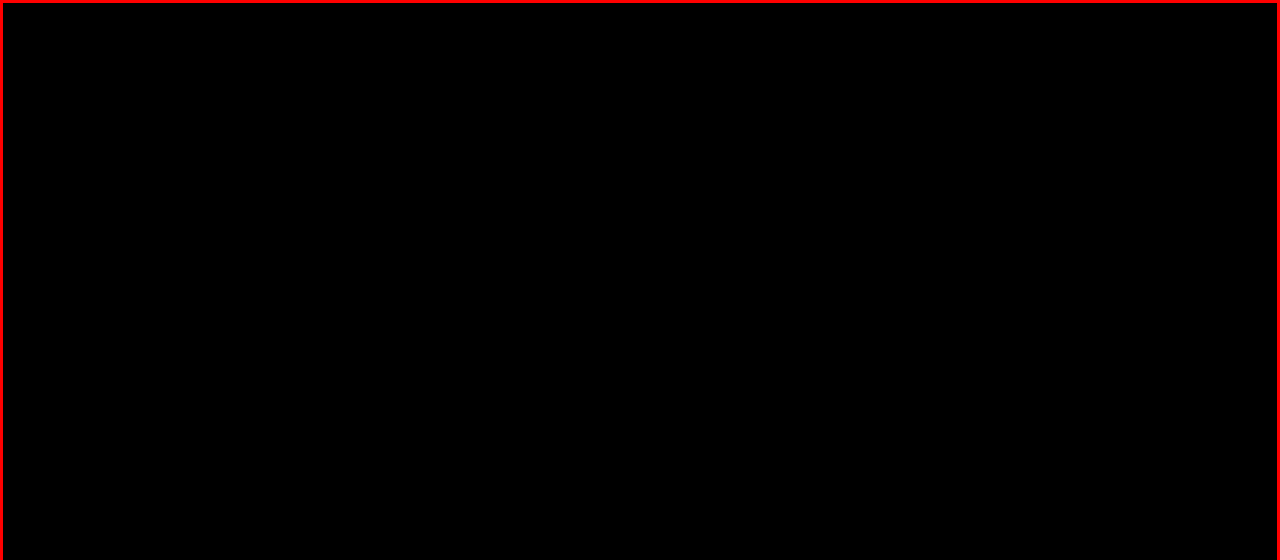
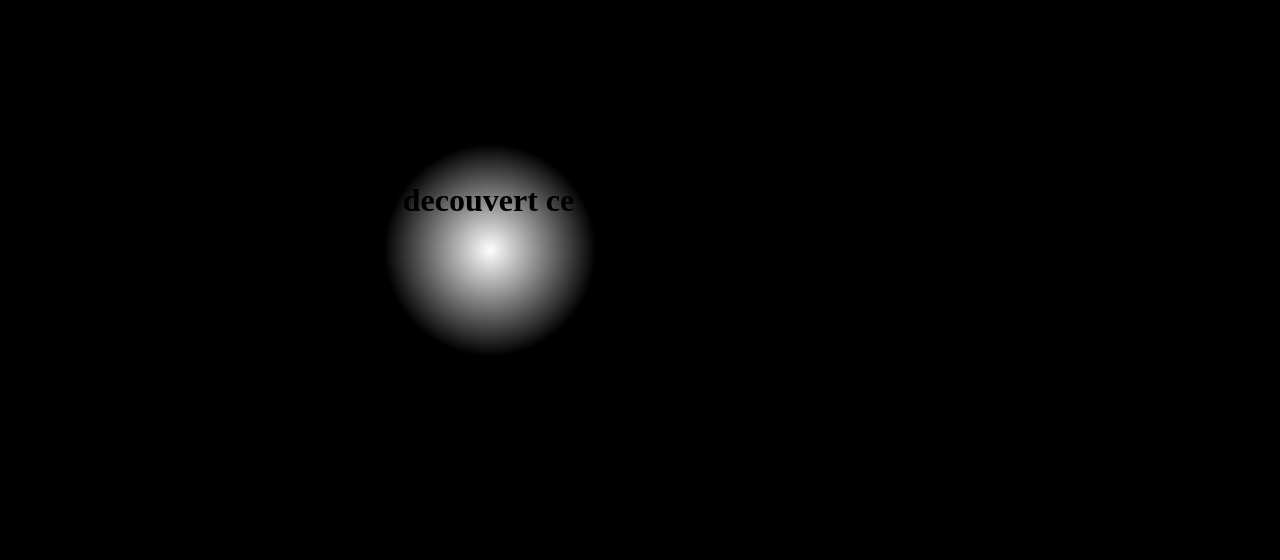
Before and after one commit to Benwa-gnthr/HoverPhare, a plain HTML site: page index.html in a window 1280 px wide. Shown: the top 560 px of the page. Drawn offline with Linux system fonts and the light colour scheme.

Commit message:
Création d'un effet de lampe sur cette page
ajouts prévu: un changement de couleur au clique de l'utilisateur

```diff
--- a/index.html
+++ b/index.html
@@ -1,12 +1,18 @@
 <!DOCTYPE html>
-<html lang="fr">
+<html lang="en">
 <head>
     <meta charset="UTF-8">
+    <meta http-equiv="X-UA-Compatible" content="IE=edge">
     <meta name="viewport" content="width=device-width, initial-scale=1.0">
     <link rel="stylesheet" href="./style.css">
-    <title>Document</title>
+    <title>Position de la souris sur une carte</title>
 </head>
-<body>
-    <div class="layer"></div>
+<body onclick="changeColor()">
+
+    <div><h1>Bravo vous avez decouvert ce texte vous venez de gagnez un point !!!</h1></div>
+    <h1>Effectuez un clique, une surprise vous attends !!!</h1>
+    <div class='circle' id="circle" ></div>
+
+    <script src="./script.js"></script>
 </body>
 </html>
--- /dev/null
+++ b/script.js
@@ -0,0 +1,14 @@
+var circle = document.getElementById("circle");
+document.body.addEventListener("mousemove", function(e) {
+  circle.style.left = e.clientX + "px",
+  circle.style.top = e.clientY + "px";
+});
+
+// const changeColor = () => {
+
+//   const random = (Math.random() * 0xFFFFFF << 0).toString(16);
+//   document.body.style.backgroundColor = "#" + random;
+//   document.body.style.color = "#" + random;
+//   document.getElementById("circle").style.backgroundColor = "#" + random
+
+// };
--- a/style.css
+++ b/style.css
@@ -1,25 +1,33 @@
-*{
+/* *{
     margin: 0;
     padding: 0;
     box-sizing: border-box;
+} */
+
+body{
+    margin: 0;
+    background: black;
+    height: 100vh;
+    color: black;
+    z-index: 6;
+    display: flex;
+    align-items: center;
+    justify-content: space-around;
+    flex-direction: column;
+    cursor: none;
 }
 
-body{
-    background-color: #fffffe;
-    border: solid red;
-    height: 100vh;
-}
 
-.layer{
-    background-color: #000000;
-    z-index: 1;
-    width: 100%;
-    height: 100%;
-}
-
-.layer:hover{
-    background: rgba(0,0,0,0);
-background: radial-gradient(circle farthest-corner at center center, rgba(0,0,0,0) 0%, #000000 90%);
-background: -webkit-radial-gradient(circle farthest-corner at center center, rgba(0,0,0,0) 0%, #000000 90%);
-background: -moz-radial-gradient(circle farthest-corner at center center, rgba(0,0,0,0) 0%, #000000 90%);
-}
+#circle{
+    position: fixed;
+    border-radius: 50%;
+    background-color: white;
+    background: radial-gradient(circle farthest-corner at center center, rgb(255, 255, 255) 0%, black 50%);
+    background: -webkit-radial-gradient(circle farthest-corner at center center, rgb(255, 255, 255) 0%, black 50%);
+    background: -moz-radial-gradient(circle farthest-corner at center center, rgb(255, 255, 255) 0%, black 50%);
+    z-index: -1;
+    height: 300px;
+    width: 300px;
+    transition: all 200ms ease-out;
+    transform: translateX(-50%) translateY(-50%);
+  }
```
